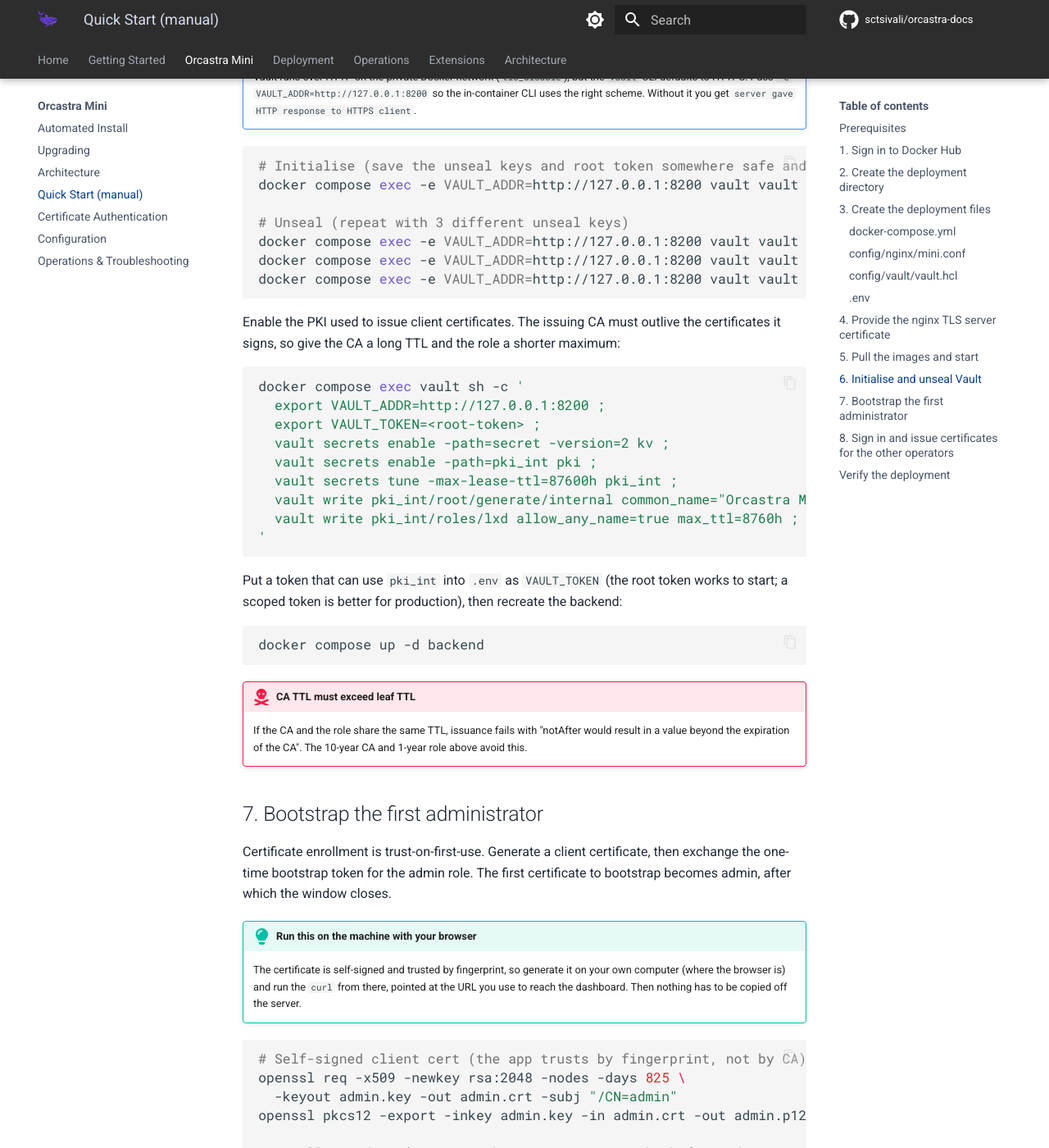
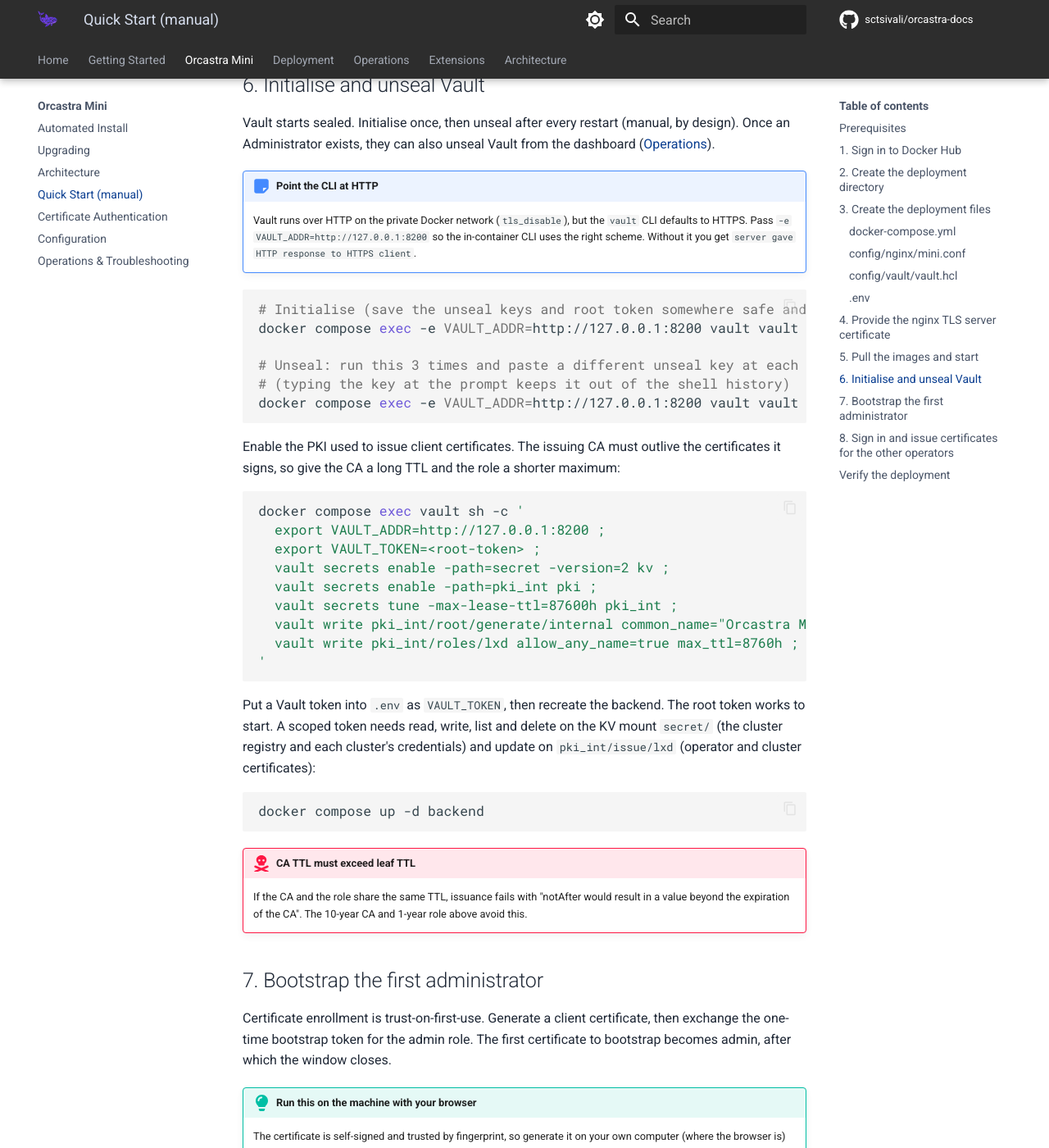
Before and after one commit to sctsivali/orcastra-docs, an MkDocs documentation site: the page built from docs/mini/quick-start.md, in a window 1280 px wide and 1400 px high, scrolled down 12936 px. Shown: the whole window at 82% size. Built offline with MkDocs 1.6.1 and Material for MkDocs 9.7.7, drawn with Linux system fonts in a browser that asks for light colours; comment, search, counter and statistics services are not loaded; the version menu is left out; some of the changed text lies outside the part shown.

Commit message:
docs(mini): correct the Quick Start from a manual run
Following the Quick Start by hand showed: .env was left readable by all
although it ends up holding the Vault token (chmod 600 added); the
project name follows the directory unless .env sets
COMPOSE_PROJECT_NAME (now in the template); unseal keys typed on the
command line land in the shell history (prompt instead); a scoped
Vault token needs the KV mount secret/ as well as pki_int; vault has no
health check, so docker compose ps shows it Up rather than healthy.
Also the bootstrap answers 422 for a malformed request and the
--vault-host-port option.

````diff
--- a/docs/mini/quick-start.md
+++ b/docs/mini/quick-start.md
@@ -52,7 +52,7 @@ cat > docker-compose.yml <<'EOF'
 # it, with AUTH_PROXY_SECRET, to the frontend and backend, which are reachable only on the
 # compose network. Vault runs beside them and answers on loopback for init and unseal.
 #
-#   docker compose -p "$CONTAINER_PREFIX" -f docker-compose.mini.yml --env-file .env up -d
+#   docker compose up -d     (from the deployment directory; .env names the project)
 #
 # Names kept from Mini 1.0.0-RC1 so an upgrade reuses the same project, services and volumes:
 # the project is CONTAINER_PREFIX, the services postgres/redis/vault/backend/frontend/nginx, the
@@ -452,6 +452,9 @@ explains every key.
 cat > .env <<'EOF'
 # Deployment
 CONTAINER_PREFIX=orcastra-mini
+# The Compose project name. Keep it equal to CONTAINER_PREFIX: plain `docker compose` commands,
+# the installer and upgrades then all reach the same containers and volumes.
+COMPOSE_PROJECT_NAME=orcastra-mini
 APP_VERSION=1.0.0
 HTTPS_PORT=6969
 # The address nginx listens on; 0.0.0.0 is every interface.
@@ -491,6 +494,12 @@ CORS_ORIGINS=https://your-host.example.com:6969
 AUDIT_DB_ENABLED=true
 AUDIT_DB_RETENTION_DAYS=0
 EOF
+```
+
+Make the file readable by its owner only; it will also hold the Vault token:
+
+```bash
+chmod 600 .env
 ```
 
 !!! warning "Keep secrets out of version control"
@@ -572,10 +581,9 @@ an Administrator exists, they can also unseal Vault from the dashboard
 # Initialise (save the unseal keys and root token somewhere safe and offline)
 docker compose exec -e VAULT_ADDR=http://127.0.0.1:8200 vault vault operator init
 
-# Unseal (repeat with 3 different unseal keys)
-docker compose exec -e VAULT_ADDR=http://127.0.0.1:8200 vault vault operator unseal <key-1>
-docker compose exec -e VAULT_ADDR=http://127.0.0.1:8200 vault vault operator unseal <key-2>
-docker compose exec -e VAULT_ADDR=http://127.0.0.1:8200 vault vault operator unseal <key-3>
+# Unseal: run this 3 times and paste a different unseal key at each prompt
+# (typing the key at the prompt keeps it out of the shell history)
+docker compose exec -e VAULT_ADDR=http://127.0.0.1:8200 vault vault operator unseal
 ```
 
 Enable the PKI used to issue client certificates. The issuing CA must outlive the certificates
@@ -593,8 +601,10 @@ docker compose exec vault sh -c '
 '
 ```
 
-Put a token that can use `pki_int` into `.env` as `VAULT_TOKEN` (the root token works to start;
-a scoped token is better for production), then recreate the backend:
+Put a Vault token into `.env` as `VAULT_TOKEN`, then recreate the backend. The root token works
+to start. A scoped token needs read, write, list and delete on the KV mount `secret/` (the
+cluster registry and each cluster's credentials) and update on `pki_int/issue/lxd` (operator
+and cluster certificates):
 
 ```bash
 docker compose up -d backend
@@ -696,7 +706,7 @@ lifecycle and [Operations](operations.md) for day-2 tasks.
 ## Verify the deployment
 
 ```bash
-docker compose ps    # all services healthy
+docker compose ps    # every service healthy; vault shows "Up" (it has no health check)
 ```
 
 - Browsing to the host serves the sign-in page over HTTPS.
````
Also changed, not shown: docs/mini/automated-install.md (+1 -0 lines), docs/mini/certificate-auth.md (+1 -1 lines), docs/mini/configuration.md (+4 -3 lines), docs/mini/upgrading.md (+2 -3 lines).
